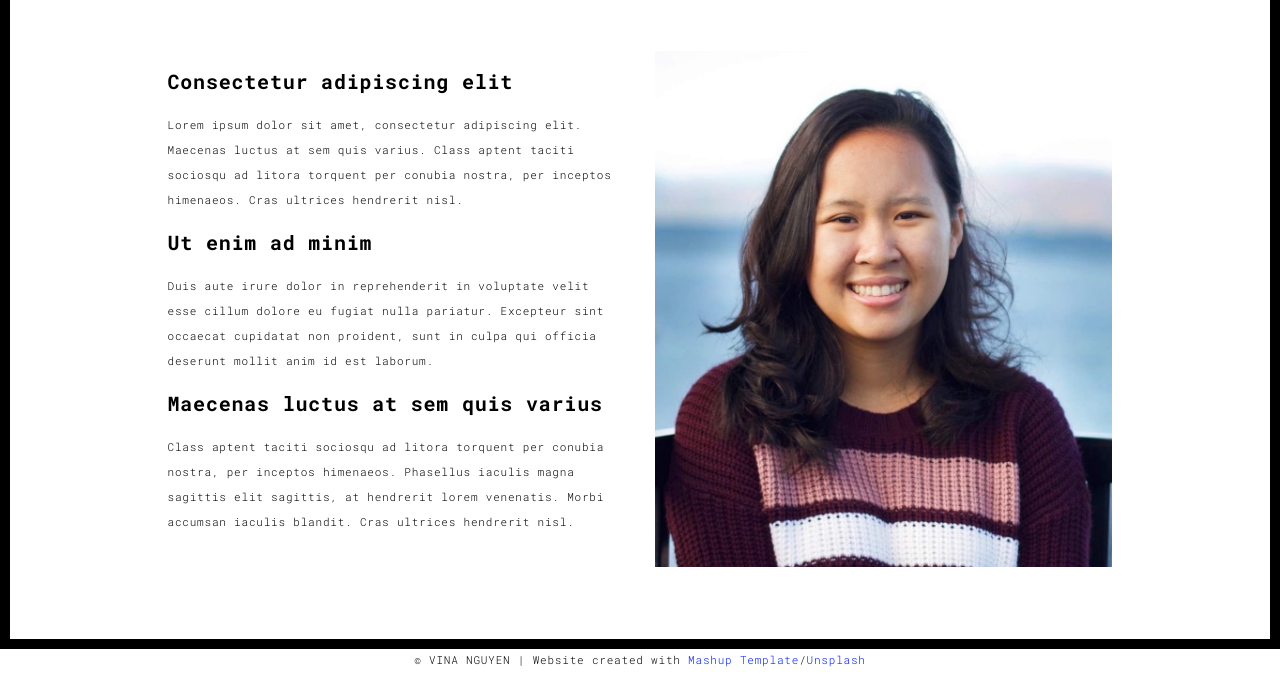
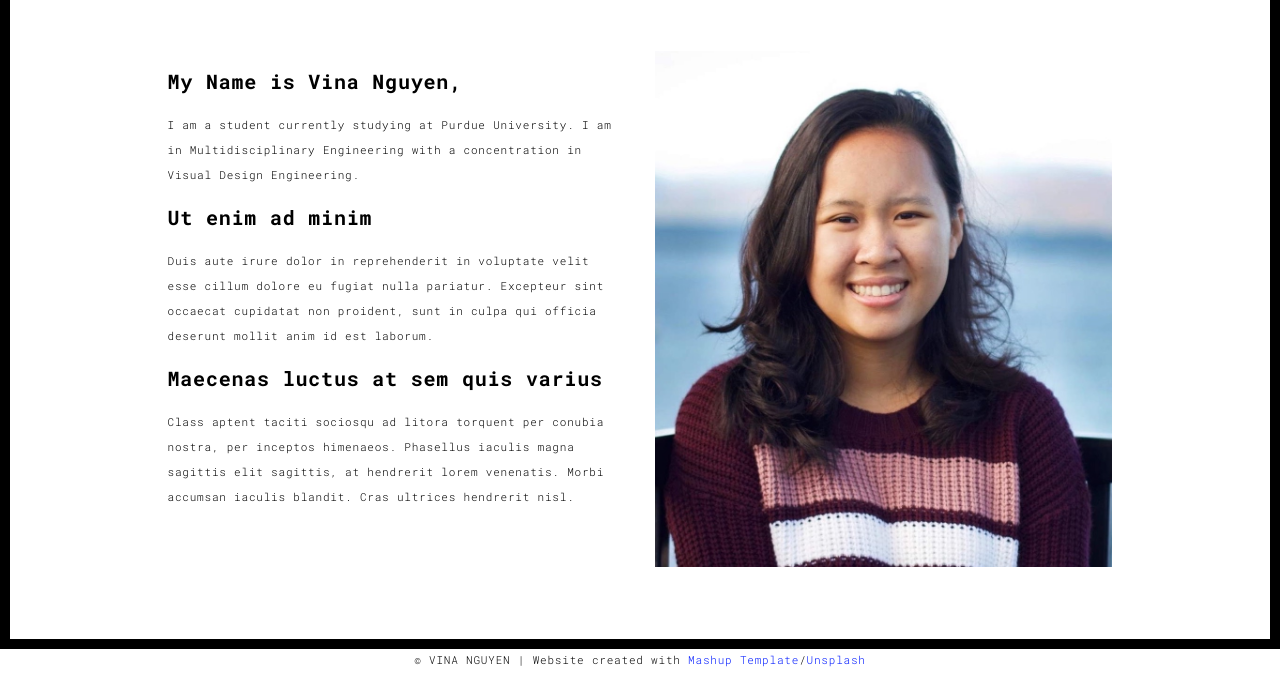
Before and after one commit to vinanquyen/vinanquyen.github.io, a plain HTML site: page about.html in a window 1280 px wide. Shown: the part 151-848 px from the top of the page. Drawn offline with Linux system fonts and the light colour scheme.

Commit message:
About Me

```diff
--- a/about.html
+++ b/about.html
@@ -60,9 +60,9 @@
             <div class="col-md-10 col-md-offset-1">
               <div class="row">
                 <div class="col-xs-12 col-md-6">
-                  <h3>Consectetur adipiscing elit</h3>
-                  <p>Lorem ipsum dolor sit amet, consectetur adipiscing elit. Maecenas luctus at sem quis varius.
-                  Class aptent taciti sociosqu ad litora torquent per conubia nostra, per inceptos himenaeos. Cras ultrices hendrerit nisl.</p>
+                  <h3>My Name is Vina Nguyen,</h3>
+                  <p>I am a student currently studying at Purdue University. I am in Multidisciplinary Engineering with a
+                    concentration in Visual Design Engineering.</p>
                   <h3>Ut enim ad minim </h3>
                   <p>Duis aute irure dolor in reprehenderit in voluptate velit esse
                   cillum dolore eu fugiat nulla pariatur. Excepteur sint occaecat cupidatat non
```
